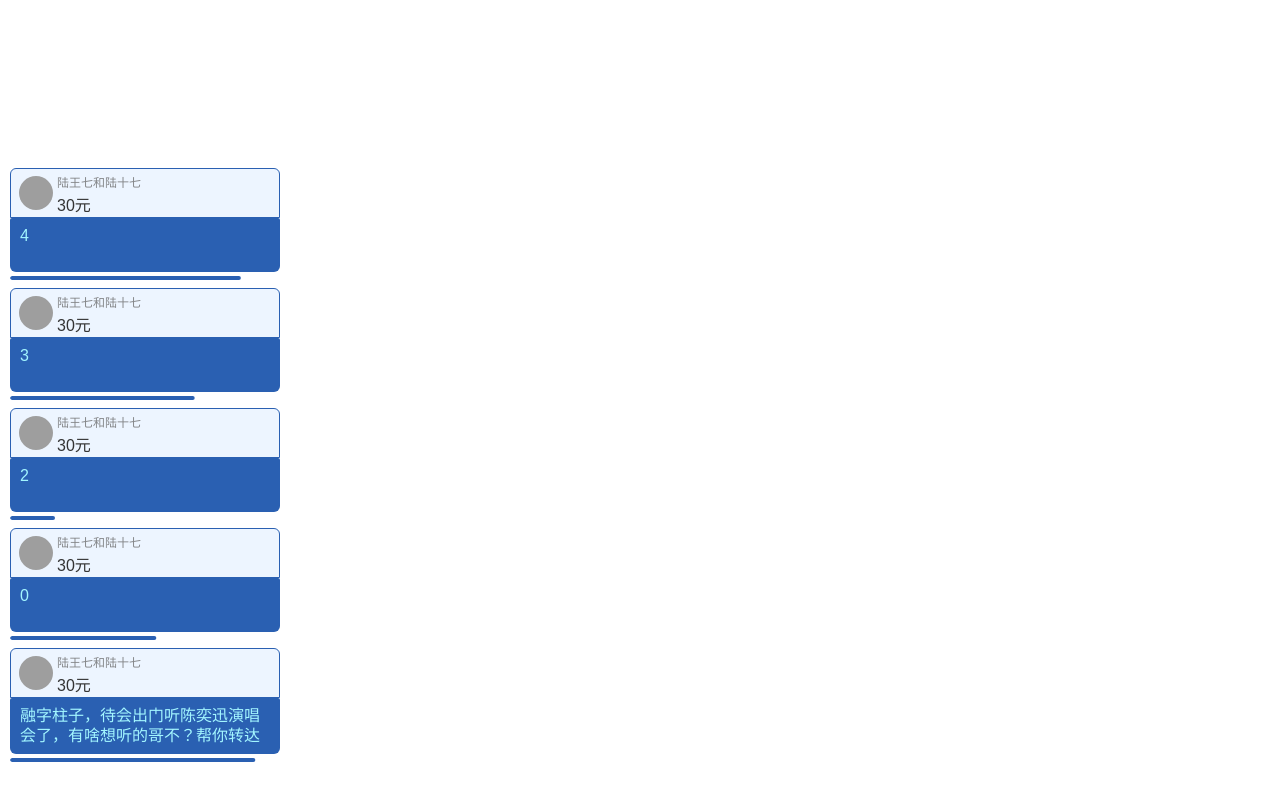
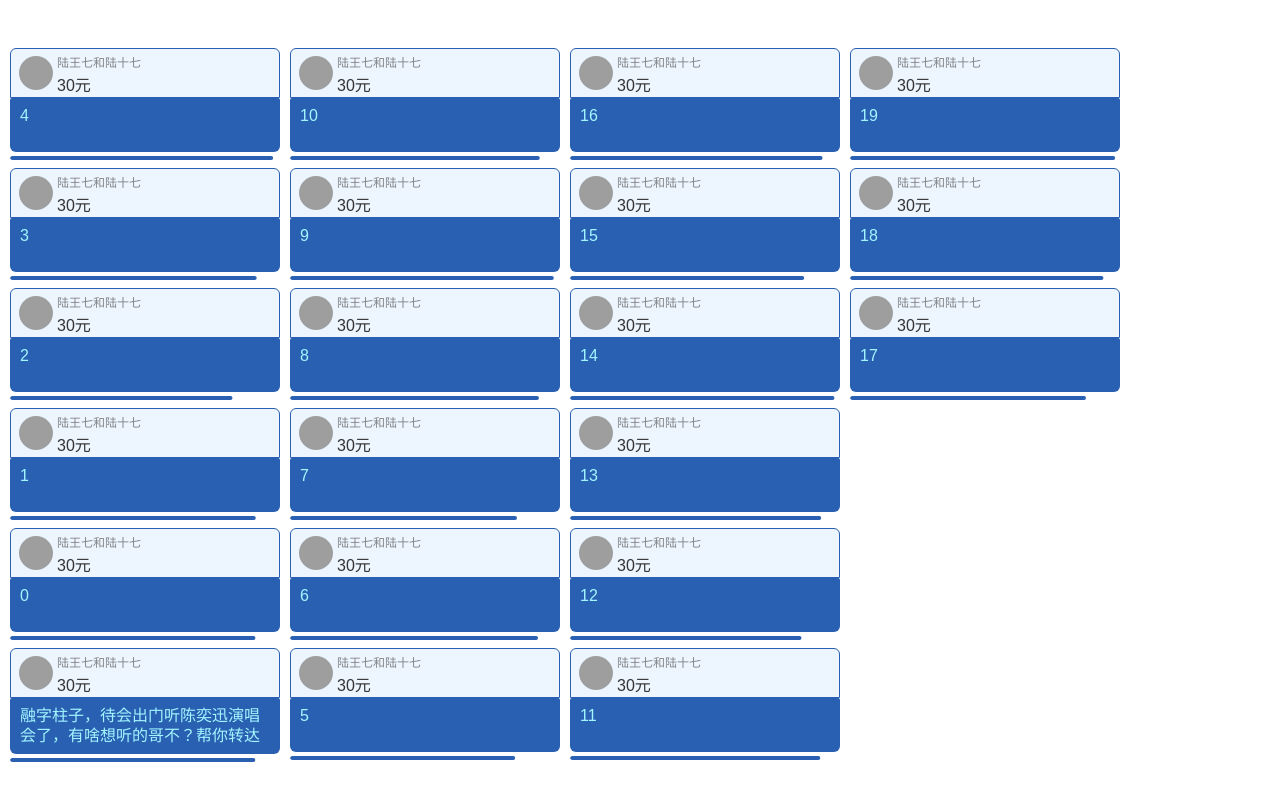
Before and after one commit to eeelester/bilibili-fullscreen-sc, a React app: page / in a window 1280 px wide. Built offline with nearby package versions, Linux system fonts and the light colour scheme; grey boxes are pictures that could not be loaded.

Commit message:
feat: sclist can move

```diff
--- a/dev/App.tsx
+++ b/dev/App.tsx
@@ -12,15 +12,15 @@ export default function App() {
     let count = 0
     let timeout: NodeJS.Timeout
     const timeoutCallback = () => {
-      processData({ ...testData, ...{ data: { ...testData.data, id: Math.floor(Math.random() * 10000), time: [10, 2, 3, 5, 4, 3, 7, 8, 9, 1, 2][count], message: String(count) } } })
+      processData({ ...testData, ...{ data: { ...testData.data, id: Math.floor(Math.random() * 10000), time: [60, 60, 30, 60, 200, 30, 60, 30, 60, 200, 60, 60, 30, 60, 200, 30, 60, 30, 60, 200][count], message: String(count) } } })
       // processData({ ...testData, ...{ data: { ...testData.data, id: Math.floor(Math.random() * 10000) } } })
       count++
-      if (count > 10)
+      if (count > 20)
         clearTimeout(timeout)
       else
-        setTimeout(timeoutCallback, 1000)
+        setTimeout(timeoutCallback, 100)
     }
-    timeout = setTimeout(timeoutCallback, 1000)
+    timeout = setTimeout(timeoutCallback, 100)
 
     processData({ ...testData, ...{ data: { ...testData.data, id: Math.floor(Math.random() * 10000) } } })
 
--- a/eslint.config.js
+++ b/eslint.config.js
@@ -23,7 +23,7 @@ module.exports = antfu(
     ]
   },
   {
-    files: ['**/*.tsx'],
+    files: ['**/*.tsx', '**/*.ts'],
     rules: {
       "react-hooks/exhaustive-deps": "warn"
     },
--- a/package.json
+++ b/package.json
@@ -1,6 +1,6 @@
 {
   "name": "bilibili-fullscreen-sc",
-  "version": "0.1.0",
+  "version": "0.3.0",
   "description": "在B站看直播全屏时展示SC",
   "author": "elester",
   "license": "ISC",
--- a/src/components/Popup/hook.ts
+++ b/src/components/Popup/hook.ts
@@ -1,10 +1,8 @@
 import { useEffect, useRef } from 'react'
-import { POPUP_INITIAL_STATE } from '@/constant'
 
-function usePrevious(data) {
-  const ref = useRef(POPUP_INITIAL_STATE)
+function usePrevious(data: boolean) {
+  const ref = useRef(data)
   useEffect(() => {
-    // eslint-disable-next-line ts/no-unsafe-assignment
     ref.current = data
   }, [data])
   return ref.current
--- /dev/null
+++ b/src/components/ScList/hook.ts
@@ -0,0 +1,58 @@
+import { useCallback, useEffect, useMemo, useRef, useState } from 'react'
+
+type propRef = React.MutableRefObject<HTMLDivElement | undefined | null>
+
+function useMove(ref: propRef) {
+  const height = useMemo(() => document.documentElement.clientHeight, [])
+  const [position, setPosition] = useState({ left: 10, bottom: 30, maxHeight: height - 30 })
+  const movingRef = useRef(false)
+  const lastPositionRef = useRef<{ lastX: number | null, lastY: number | null }>({ lastX: 0, lastY: 0 })
+
+  const handleMouseMove = useCallback((e: MouseEvent) => {
+    if (!movingRef.current)
+      return
+    const { lastX, lastY } = lastPositionRef.current
+    if (lastX && lastY) {
+      const dx = e.clientX - lastX
+      const dy = e.clientY - lastY
+      setPosition(prev => ({
+        left: prev.left + dx,
+        bottom: prev.bottom - dy,
+        maxHeight: height - (prev.bottom + dy),
+      }))
+    }
+    lastPositionRef.current = {
+      lastX: e.clientX,
+      lastY: e.clientY,
+    }
+  }, [height])
+
+  const handleMouseDown = useCallback(() => {
+    movingRef.current = true
+  }, [])
+
+  const handleMouseUp = useCallback(() => {
+    movingRef.current = false
+    lastPositionRef.current = {
+      lastX: null,
+      lastY: null,
+    }
+  }, [])
+
+  useEffect(() => {
+    const refDom = ref.current
+    refDom?.addEventListener('mousedown', handleMouseDown)
+    document.addEventListener('mouseup', handleMouseUp)
+    document.addEventListener('mousemove', handleMouseMove)
+
+    return () => {
+      refDom?.removeEventListener('mousedown', handleMouseDown)
+      document.removeEventListener('mouseup', handleMouseUp)
+      document.removeEventListener('mousemove', handleMouseMove)
+    }
+  }, [ref, handleMouseDown, handleMouseUp, handleMouseMove])
+
+  return { ...position }
+}
+
+export { useMove }
--- a/src/components/ScList/index.less
+++ b/src/components/ScList/index.less
@@ -1,15 +1,15 @@
 @sc-width: 270px;
 
+.container {
   .sc-list {
-  position: fixed;
-  bottom: 30px;
-  left: 10px;
-  z-index: 999;
     display: flex;
     flex-direction: column-reverse;
     flex-wrap: wrap;
+    cursor: move !important;
     max-height: calc(100vh - 30px);
-
+    position: fixed;
+    z-index: 999;
+    overflow: auto;
 
     .sc {
       width: @sc-width;
@@ -126,3 +126,4 @@
       }
     }
   }
+}
--- a/src/components/ScList/index.tsx
+++ b/src/components/ScList/index.tsx
@@ -3,6 +3,7 @@ import {
   CSSTransition,
   TransitionGroup,
 } from 'react-transition-group'
+import { useMove } from './hook'
 import { eventBus } from '@/utils/event'
 import { WS_SC_EVENT } from '@/constant'
 import './index.less'
@@ -24,6 +25,8 @@ interface ScInfo {
 
 function SCList() {
   const [scList, setScList] = useState<ScInfo[]>([])
+  const scListRef = useRef<HTMLDivElement>(null)
+  const { left, bottom, maxHeight } = useMove(scListRef)
   const timeoutMap = useRef(new Map<number, NodeJS.Timeout>())
 
   const Listener = useCallback((scInfo: ScInfo) => {
@@ -56,7 +59,8 @@ function SCList() {
   }, [Listener])
 
   return (
-    <TransitionGroup className="sc-list">
+    <div className="container" ref={scListRef}>
+      <TransitionGroup className="sc-list" style={{ left: `${left}px`, bottom: `${bottom}px`, maxHeight: `${maxHeight}px` }}>
         {scList.map(({ face, face_frame, uname, name_color, price, message, message_font_color, background_bottom_color, background_color, id, nodeRef, time }) =>
           (
             <CSSTransition classNames="sc" key={id} timeout={500} nodeRef={nodeRef}>
@@ -85,6 +89,7 @@ function SCList() {
           ),
         )}
       </TransitionGroup>
+    </div>
   )
 }
 
--- a/src/content-scripts/index.tsx
+++ b/src/content-scripts/index.tsx
@@ -70,6 +70,8 @@ import { MATCH_URL } from '@/constant'
       console.log('SC', res)
       processData(res as DanmuDataProps)
     })
+
+    // processData(testData as DanmuDataProps)
   }
 
   // 监听popup信息
```
Also changed, not shown: 1 other file (tests, documents, lock files or other folders). Lines whose indentation alone changed are shown as unchanged.
